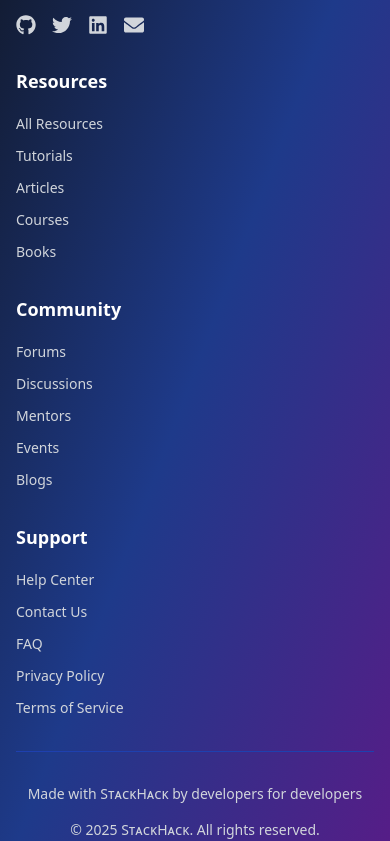
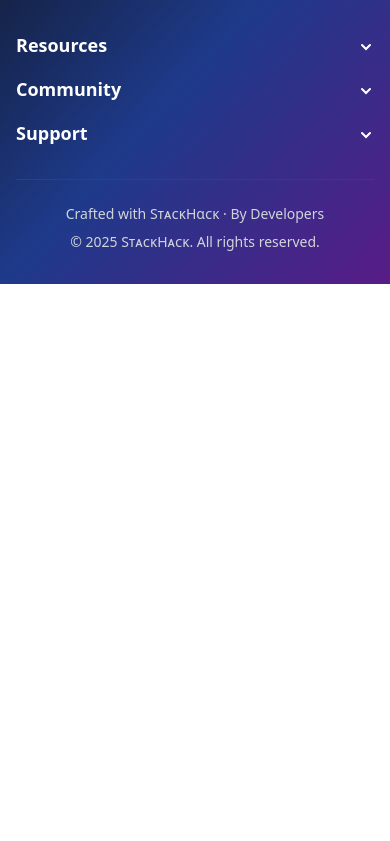
Before and after one commit to gwc-sys/StackHack.live, a React (Vite) app: page /signin in a window 390 px wide. Shown: the part 1069-1910 px from the top of the page. After the commit the page ends 1353 px from the top, so only its background shows below. Built offline with nearby package versions, Linux system fonts and the light colour scheme.

Commit message:
Updating New

```diff
--- a/src/DSAChallenges/DSAchallenges.tsx
+++ b/src/DSAChallenges/DSAchallenges.tsx
@@ -804,7 +804,7 @@
 
 // --- Top Navigation Bar ---
 const TopNav: React.FC<{ onNavigate: (page: string) => void; current: string }> = ({ onNavigate, current }) => (
-  <nav className="w-full bg-white border-b shadow-sm flex items-center px-4 py-2 gap-2">
+  <nav className="w-full bg-white border-b shadow-sm flex flex-wrap items-center justify-center px-4 py-3 gap-3 mb-6 rounded-b-xl">
     {[
       { label: "Dashboard", page: "dashboard" },
       { label: "AI Challenges", page: "ai" },
@@ -817,9 +817,10 @@
         onClick={() => onNavigate(page)}
         className={`px-4 py-2 rounded-lg font-medium transition-colors
           ${current === page
-            ? "bg-indigo-600 text-white"
+            ? "bg-indigo-600 text-white shadow"
             : "bg-gray-100 text-gray-700 hover:bg-indigo-50 hover:text-indigo-700"}
         `}
+        style={{ minWidth: 120 }}
       >
         {label}
       </button>
@@ -895,10 +896,12 @@
 
   return (
     <div className="min-h-screen bg-gray-50">
+      {/* If you have a header, render it here */}
+      {/* <Header /> */}
       {/* Top navigation bar */}
       <TopNav onNavigate={setPage} current={page} />
       {/* Main content */}
-      <div className="max-w-7xl mx-auto px-4 py-6">
+      <div className="max-w-7xl mx-auto px-2 py-4">
         <main>
           {page === 'dashboard' && (
             <>
--- a/src/components/Footer.tsx
+++ b/src/components/Footer.tsx
@@ -1,5 +1,5 @@
 import { Link } from "react-router-dom";
-import { FaGithub, FaTwitter, FaLinkedin, FaEnvelope, FaHeart } from "react-icons/fa";
+import { FaGithub, FaTwitter, FaLinkedin, FaEnvelope } from "react-icons/fa";
 
 export default function Footer() {
   const currentYear = new Date().getFullYear();
@@ -7,7 +7,7 @@
   return (
     <>
       {/* Desktop Footer (≥851px) */}
-      <footer className="bg-gradient-to-br from-gray-900 via-blue-900 to-purple-900 text-white">
+      <footer className="hidden md:block bg-gradient-to-br from-gray-900 via-blue-900 to-purple-900 text-white">
         <div className="max-w-7xl mx-auto px-4 sm:px-6 lg:px-8 py-12">
           <div className="grid grid-cols-1 md:grid-cols-4 gap-8">
             {/* Brand Section */}
@@ -104,7 +104,7 @@
           {/* Bottom Bar */}
           <div className="border-t border-blue-800 mt-8 pt-8 flex flex-col md:flex-row justify-between items-center">
             <p className="text-gray-300 text-sm flex items-center">
-              Made with SᴛᴀᴄᴋHᴀᴄᴋ by developers for developers
+              Crafted with SᴛᴀᴄᴋHɑᴄᴋ · By Developers
             </p>
             <p className="text-gray-300 text-sm mt-4 md:mt-0">
               © {currentYear} SᴛᴀᴄᴋHᴀᴄᴋ. All rights reserved.
@@ -147,7 +147,11 @@
               <details className="group">
                 <summary className="flex justify-between items-center font-semibold cursor-pointer list-none text-lg">
                   Resources
-                  <span className="transition-transform duration-200 group-open:rotate-180">▼</span>
+                    <span className="transition-transform duration-200 group-open:rotate-180">
+                      <svg width="16" height="16" viewBox="0 0 16 16" fill="none" stroke="currentColor" strokeWidth="2" strokeLinecap="round" className="inline w-4 h-4">
+                        <path d="M4 6l4 4 4-4" />
+                      </svg>
+                    </span>
                 </summary>
                 <ul className="mt-2 space-y-2 pl-4">
                   <li>
@@ -172,7 +176,11 @@
               <details className="group">
                 <summary className="flex justify-between items-center font-semibold cursor-pointer list-none text-lg">
                   Community
-                  <span className="transition-transform duration-200 group-open:rotate-180">▼</span>
+                    <span className="transition-transform duration-200 group-open:rotate-180">
+                    <svg width="16" height="16" viewBox="0 0 16 16" fill="currentColor" className="inline">
+                      <path d="M4 6l4 4 4-4" stroke="currentColor" strokeWidth="2" fill="none" strokeLinecap="round" />
+                    </svg>
+                    </span>
                 </summary>
                 <ul className="mt-2 space-y-2 pl-4">
                   <li>
@@ -197,7 +205,11 @@
               <details className="group">
                 <summary className="flex justify-between items-center font-semibold cursor-pointer list-none text-lg">
                   Support
-                  <span className="transition-transform duration-200 group-open:rotate-180">▼</span>
+                    <span className="transition-transform duration-200 group-open:rotate-180">
+                      <svg width="16" height="16" viewBox="0 0 16 16" fill="currentColor" className="inline">
+                      <path d="M4 6l4 4 4-4" stroke="currentColor" strokeWidth="2" fill="none" strokeLinecap="round" />
+                      </svg>
+                    </span>
                 </summary>
                 <ul className="mt-2 space-y-2 pl-4">
                   <li>
@@ -222,7 +234,7 @@
             {/* Bottom Bar */}
             <div className="border-t border-blue-800 pt-6 flex flex-col items-center">
               <p className="text-gray-300 text-sm flex items-center mb-2">
-                Made with <FaHeart className="text-red-500 mx-1" /> by developers
+               Crafted with SᴛᴀᴄᴋHɑᴄᴋ · By Developers
               </p>
               <p className="text-gray-300 text-sm">
                 © {currentYear} SᴛᴀᴄᴋHᴀᴄᴋ. All rights reserved.
--- a/src/pages/SignIn.tsx
+++ b/src/pages/SignIn.tsx
@@ -1,15 +1,16 @@
 import { useState } from "react";
-import { Link } from "react-router-dom";
+import { Link, useNavigate } from "react-router-dom"; // <-- import useNavigate
 import { useAuth } from "./AuthContext";
 
 const SignIn = () => {
   const [loginIdentifier, setLoginIdentifier] = useState("");
   const [password, setPassword] = useState("");
   const [error, setError] = useState("");
-  const [success, setSuccess] = useState(""); // <-- success message state
+  const [success, setSuccess] = useState("");
   const [loading, setLoading] = useState(false);
 
   const { login } = useAuth();
+  const navigate = useNavigate(); // <-- initialize navigate
 
   const handleSubmit = async (e: React.FormEvent) => {
     e.preventDefault();
@@ -19,7 +20,10 @@
 
     try {
       await login(loginIdentifier, password);
-      setSuccess("Successfully logged in!"); // <-- set success message
+      setSuccess("Successfully logged in!");
+      setTimeout(() => {
+        navigate("/"); // <-- redirect to homepage
+      }, 1000); // 1 second delay to show success message
     } catch (err: any) {
       setError(err.response?.data?.error || "Sign in failed. Please try again.");
     } finally {
@@ -36,7 +40,8 @@
             SᴛᴀᴄᴋHᴀᴄᴋ
           </h1>
           <p className="text-gray-500">
-            Welcome Back in <span className="font-semibold">SᴛᴀᴄᴋHᴀᴄᴋ</span>
+            Welcome Back in{" "}
+            <span className="font-semibold">SᴛᴀᴄᴋHᴀᴄᴋ</span>
           </p>
         </div>
 
```
